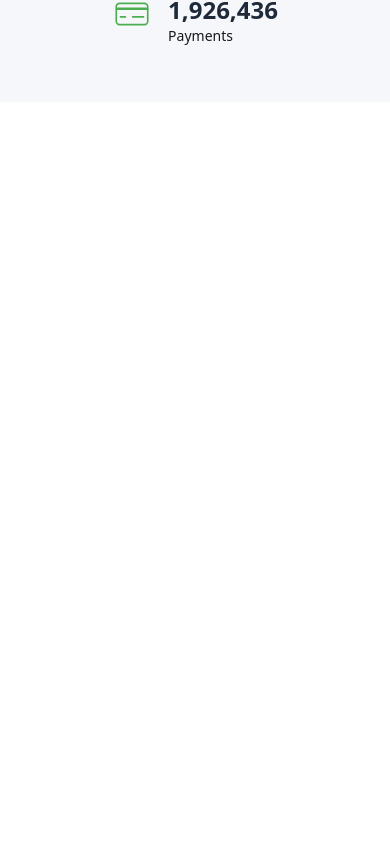
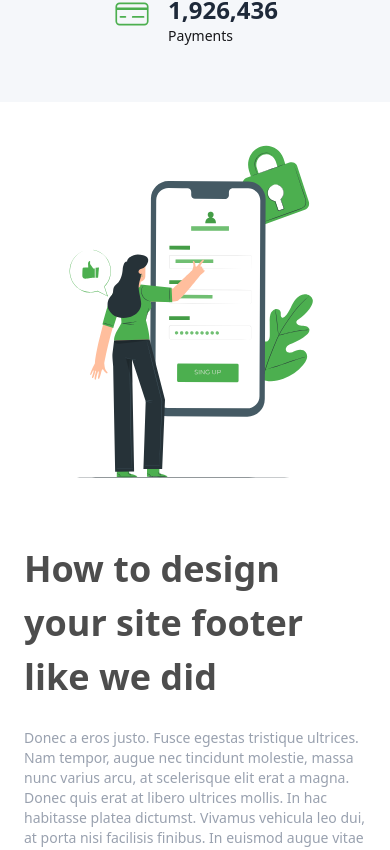
Before and after one commit to AymanSdq/Nexcent, a React (Vite) app: page / in a window 390 px wide. Shown: the part 3828-4678 px from the top of the page. Before the commit the page ends 3930 px from the top, so only its background shows below. Built offline with nearby package versions, Linux system fonts and the light colour scheme.

Commit message:
Seen Responsive!

```diff
--- a/src/App.tsx
+++ b/src/App.tsx
@@ -55,8 +55,8 @@ function App() {
           <SingleSystem />
           <Unseen />
           <Helping />
-          {/* <Design />
-          <Customers />
+          <Design />
+          {/* <Customers />
           <Marketing />
           <Demo />
           <Footer /> */}
--- a/src/components/Design.tsx
+++ b/src/components/Design.tsx
@@ -2,12 +2,12 @@
 
 const Design = () => {
     return (
-        <section className="w-full py-10 px-[144px] gap-16 flex justify-center items-center">
-            <div className="w-[40%]">
+        <section className="w-full py-10 md:px-[144px] px-6 gap-16 flex max-md:flex-col justify-center items-center">
+            <div className="md:w-[40%] w-full">
                 <img src="/Design.svg" alt="Design Img" />
             </div>
             {/* Text */}
-            <div className="w-[60%] flex flex-col  gap-6">
+            <div className="md:w-[60%] w-full flex flex-col  gap-6">
                 <h1 className=" font-semibold text-[36px] text-[#4D4D4D]">How to design your site footer like we did</h1>
                 <p className="text-sm text-gray-400">Donec a eros justo. Fusce egestas tristique ultrices. Nam tempor, augue nec tincidunt molestie, massa nunc varius arcu, at scelerisque elit erat a magna. Donec quis erat at libero ultrices mollis. In hac habitasse platea dictumst. Vivamus vehicula leo dui, at porta nisi facilisis finibus. In euismod augue vitae nisi ultricies, non aliquet urna tincidunt. Integer in nisi eget nulla commodo faucibus efficitur quis massa. Praesent felis est, finibus et nisi ac, hendrerit venenatis libero. Donec consectetur faucibus ipsum id gravida.</p>
                 <button className="text-white py-3 w-[130px] bg-[#4CAF4F] rounded-sm">Learn More</button>
```
Also changed, not shown: src/components/Unseen.tsx (line endings or trailing spaces).
